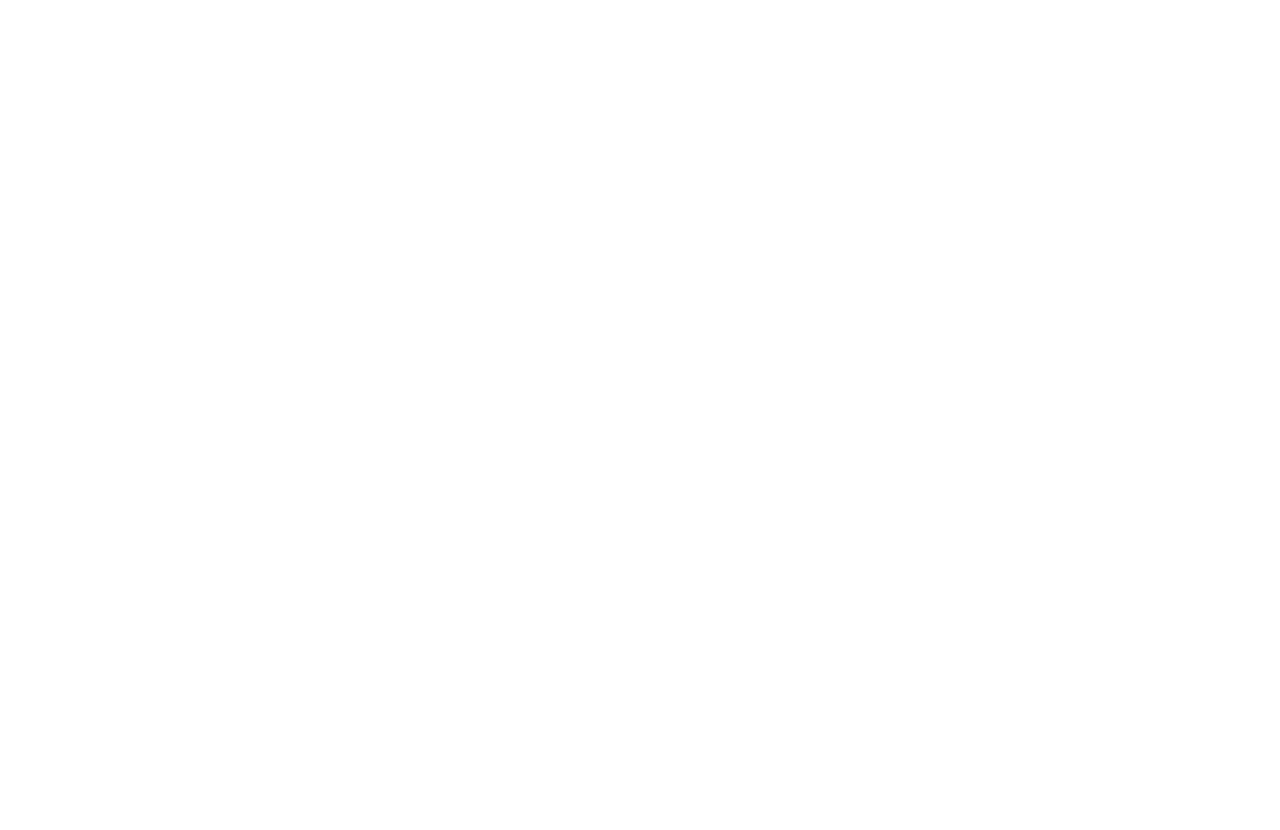
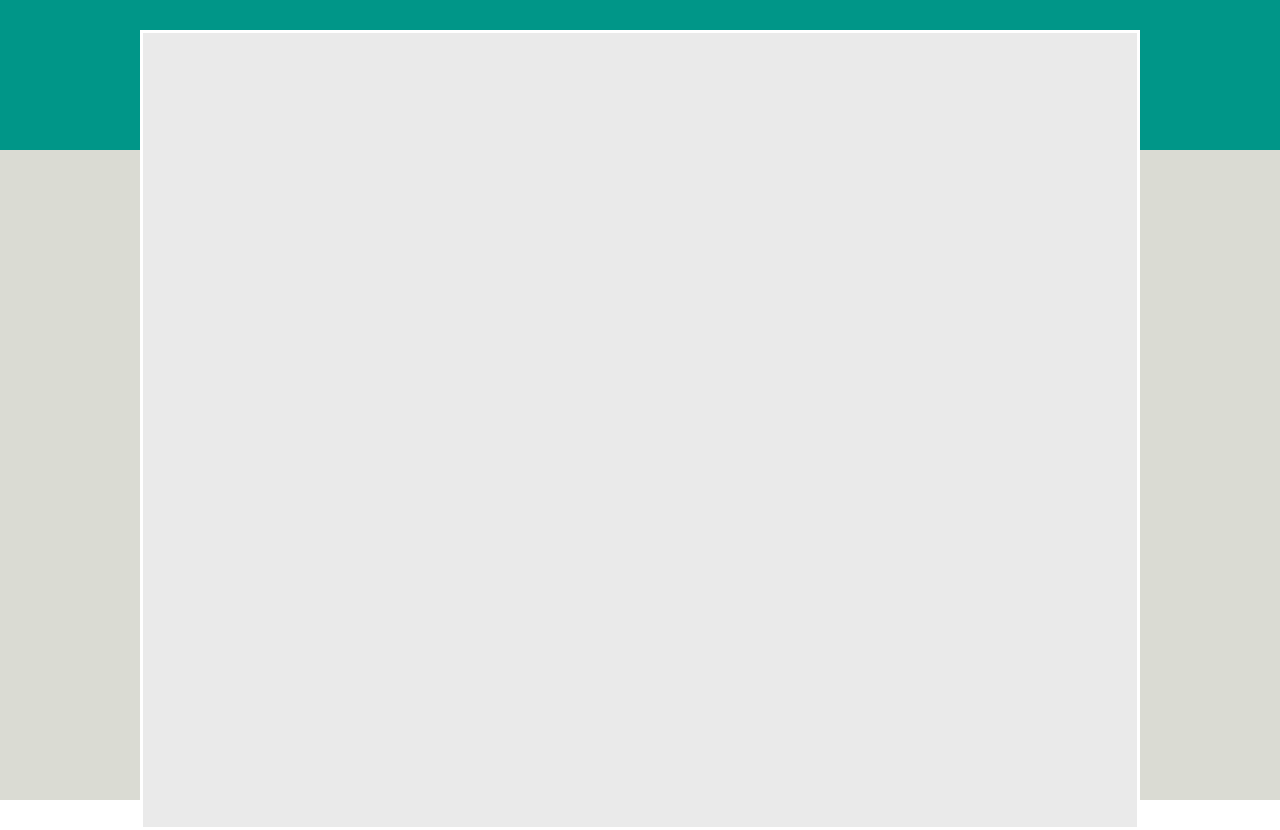
Before and after one commit to Christianmagni97/Boolzapp-con-Vue, a plain HTML site: page index.html in a window 1280 px wide. Before the commit the page ends 800 px from the top, so only its background shows below. Drawn offline with nearby package versions, Linux system fonts and the light colour scheme.

Commit message:
aggiunto sfondi

```diff
--- a/index.html
+++ b/index.html
@@ -4,8 +4,15 @@
     <meta charset="UTF-8">
     <meta name="viewport" content="width=device-width, initial-scale=1.0">
     <title>Document</title>
+    <link rel="stylesheet" href="style.css">
 </head>
 <body>
+
+    <main></main>
+    <header></header>
+    <section class="base-riquadro">
+
+    </section>
     <script src="https://unpkg.com/vue@3/dist/vue.global.js"></script>
     <script src="./js/script.js"></script>
 </body>
--- /dev/null
+++ b/style.css
@@ -0,0 +1,28 @@
+* {
+    margin: 0;
+    padding: 0;
+    box-sizing: border-box;
+}
+main{
+    background-color: #dadbd3;
+    height: 100vh;
+    width: 100%;
+    position: absolute;
+}
+header{
+    background-color: #009688;
+    width: 100%;
+    height: 150px;
+    position: absolute;
+}
+
+.base-riquadro{
+    background-color: #eaeaea;
+    width: 1000px;
+    border: solid white 3px;
+    height: 800px;
+    position: absolute;
+    margin-left: calc(50% - 500px);
+    margin-top: 30px;
+
+}
```
Also changed, not shown: css/style.css (deleted).
